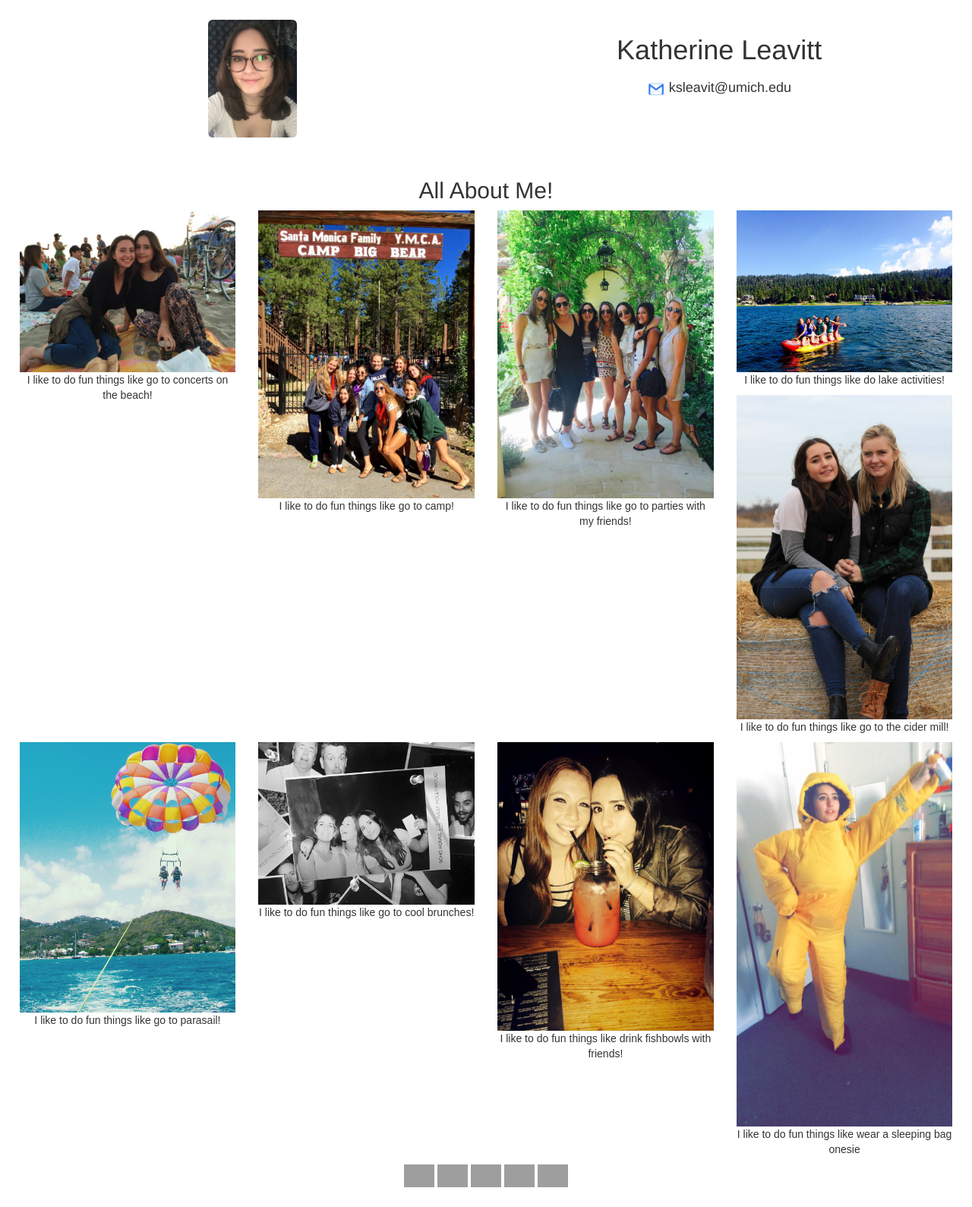
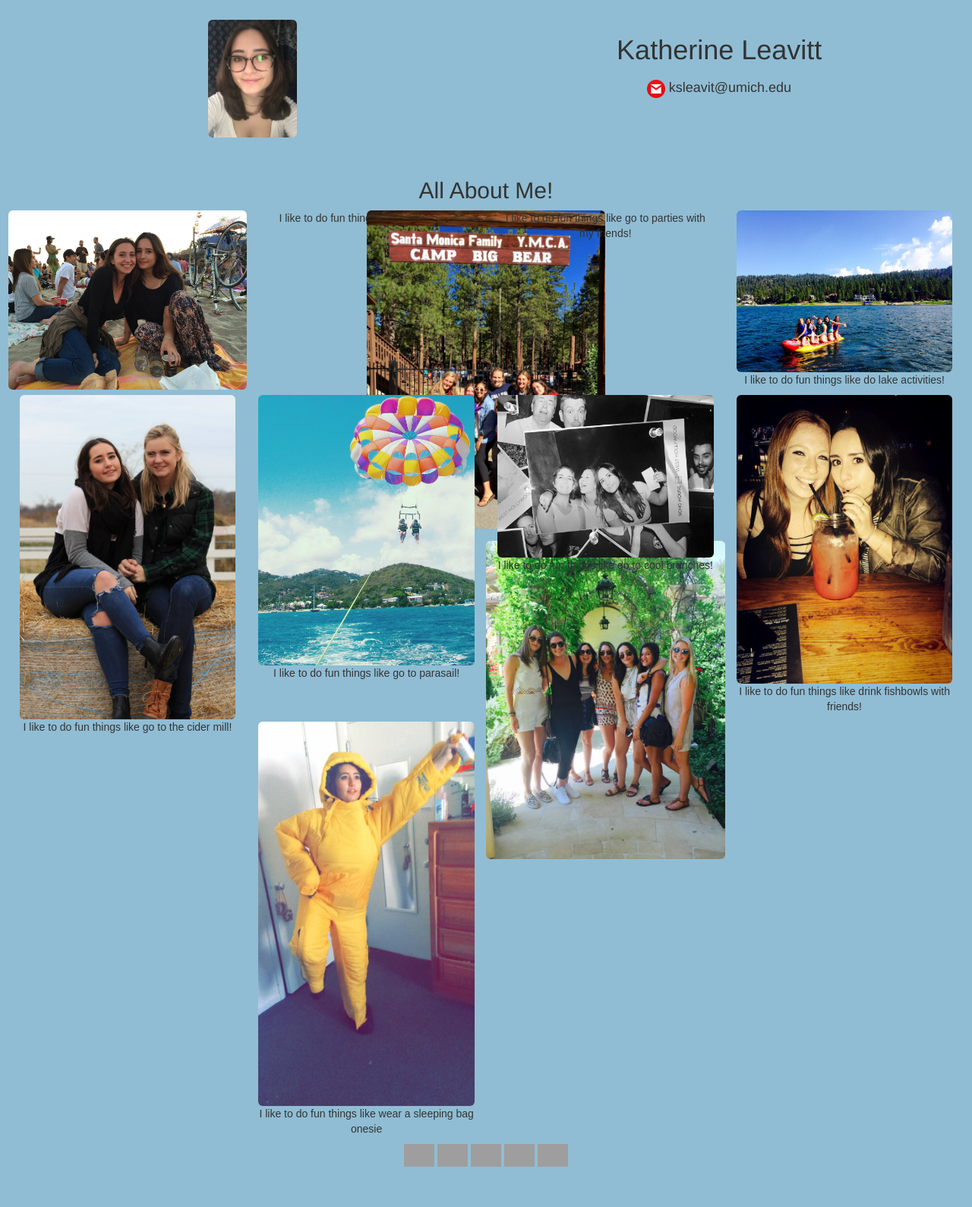
Before and after one commit to katherineleavitt/SI206-portfolio, a Python web app: template templates/home.html in a window 1280 px wide. Shown: the whole page at 76% size. After the commit the page ends 1536 px from the top, so only its background shows below. Run offline with Jinja, Linux system fonts and the light colour scheme; the template is opened without the code that fills it, so the values that code supplies are empty; some libraries are stand-ins or nearby versions; grey boxes are pictures that could not be loaded.

Commit message:
added photos

```diff
--- a/app.yaml
+++ b/app.yaml
@@ -1,4 +1,4 @@
-application: ksl-portfolio
+application: portfolio
 version: 1
 runtime: python27
 api_version: 1
--- a/static/style.css
+++ b/static/style.css
@@ -3,6 +3,14 @@ body {
 	font-size: 100%;
 	margin: 0 0 100px;
     text-align: center;
+    position: absolute;
+}
+
+ul  {
+ padding-left:0;
+}
+ul li  {
+ list-style-position:inside
 }
 
 img {
@@ -34,11 +42,11 @@ header {
 .dropbtn {
     background-color: #1F71FF;
     color: white;
-    padding: 20px;
+    padding: 10px;
     font-size: 18px;
     border: none;
     vertical-align: right;
-    border-radius: 65%;
+    border-radius: 20%;
 }
 
 .dropbtn:hover, .dropbtn:focus {
@@ -49,7 +57,6 @@ header {
     position: relative;
     display: inline-block;
     z-index: 1;
-    float: right;
 
 }
 
@@ -57,8 +64,9 @@ header {
     display: none;
     position: absolute;
     background-color: #f9f9f9;
-    min-width: 160px;
+    min-width: 120px;
     box-shadow: 0px 8px 16px 0px rgba(0,0,0,0.2);
+    text-align: right;
 }
 
 .dropdown-content a {
@@ -85,11 +93,18 @@ background-color: #f1f1f1
     width: 4%;
 }
 
+footer, .pagecontent:after {
+    position: absolute;
+    right: 0;
+    bottom: -10;
+    left: 0;
+    text-align: center;
 
+}
 
-footer {
-    width: 100%;
-    text-align: center;
+html body {
+    background-color: #90BDD4;
+
 }
 
 @media only screen and (min-width: 800px) {
@@ -100,18 +115,28 @@ footer {
         display: none;
     }
     .nav {
-        display: inline-block;
+        display: inline;
     }
-	.nav-justified{
-        color: #1F71FF;
- 	}
-    .nav-justified > li > a:hover {
-      background-color: #94BBFF;
+
+    #beach {
+        position: absolute;
+        top: 0px;
+        left: 0px;
     }
- 	.active > a {
-        background-color: #1F71FF;
-        color:#0088cc;
+
+    #camp {
+        position: absolute;
+        top: 0px;
     }
+
+    #friends {
+        position: absolute;
+        top: 435px;
+        left: 0;
+    }
+
+
+
 
 }
 
--- a/templates/home.html
+++ b/templates/home.html
@@ -2,41 +2,51 @@
 {% block content %}
 		    <h2>All About Me!</h2>
 		    <div class="row">
+		    	<div class="row1">
 				    <div class="col-sm-12 col-md-6 col-lg-3">
-		      	<img src = "static/beach.jpg" alt = "beach"/>
+				      	<img src = "static/beach.jpg" alt = "beach" class="img-rounded" id="beach"/>
 				      	<p>I like to do fun things like go to concerts on the beach!</p>
 				    </div>
 				    <div class="col-sm-12 col-md-6 col-lg-3">
-		      	<img src = "static/camp.jpg" alt = "camp"/>
+				      	<img src = "static/camp.jpg" alt = "camp" class="img-rounded" id="camp"/>
 				      	<p>I like to do fun things like go to camp!</p>
 				    </div>
+			    </div>
+			    <div class="row2">
 				    <div class="col-sm-12 col-md-6 col-lg-3">
-		      	<img src = "static/friends.jpg" alt = "friends"/>
+				      	<img src = "static/friends.jpg" alt = "friends" class="img-rounded" id="friends"/>
 				      	<p>I like to do fun things like go to parties with my friends!</p>
 				    </div>
 				    <div class="col-sm-12 col-md-6 col-lg-3">
-		      	<img src = "static/lake.jpg" alt = "lake"/>
+				      	<img src = "static/lake.jpg" alt = "lake" class="img-rounded" id="lake"/>
 				      	<p>I like to do fun things like do lake activities!</p>
 				    </div>
+			    </div>
+			    <div class="row3">
 				    <div class="col-sm-12 col-md-6 col-lg-3">
-		      	<img src = "static/mary.jpg" alt = "mary"/>
+				      	<img src = "static/mary.jpg" alt = "mary" class="img-rounded" id="mary"/>
 				      	<p>I like to do fun things like go to the cider mill!</p>
 				    </div>
 				    <div class="col-sm-12 col-md-6 col-lg-3">
-		      	<img src = "static/parasail.jpg" alt = "parasail"/>
+				      	<img src = "static/parasail.jpg" alt = "parasail" class="img-rounded" id="parasail"/>
 				      	<p>I like to do fun things like go to parasail!</p>
 				    </div>
+			    </div>
+			    <div class="row4">
 				    <div class="col-sm-12 col-md-6 col-lg-3">
-		      	<img src = "static/soho.jpg" alt = "soho"/>
+				      	<img src = "static/soho.jpg" alt = "soho" class="img-rounded" id="soho"/>
 				      	<p>I like to do fun things like go to cool brunches!</p>
 				    </div>
 				    <div class="col-sm-12 col-md-6 col-lg-3">
-		     	<img src = "static/kelly.jpg" alt = "kelly"/>
+				     	<img src = "static/kelly.jpg" alt = "kelly" class="img-rounded" id="kelly"/>
 				     	<p>I like to do fun things like drink fishbowls with friends!</p>
 				    </div>
+			    </div>
+				    <div class="row5">
 				    <div class="col-sm-12 col-md-6 col-lg-3">
-		      	<img src = "static/onesie.jpg" alt = "onesie"/>
+				      	<img src = "static/onesie.jpg" alt = "onesie" class="img-rounded" id="onesie"/>
 				      	<p>I like to do fun things like wear a sleeping bag onesie</p>
 				    </div>
 			    </div>
+		    </div>
 {%endblock%}
--- a/templates/index.html
+++ b/templates/index.html
@@ -18,7 +18,7 @@
 	  		</div>
 	 		<div class="col-sm-12 col-md-6">
 	  			<h4><a href="mailto:ksleavit@umich.edu">
-					<img src="static/gmail.png" alt="gmail" class="img-rounded" id="gmail"/>
+					<img src="static/gmail-icon.png" alt="gmail" id="gmail"/>
 			  	</a>
 				ksleavit@umich.edu</h4>
 		  		</div>
@@ -26,8 +26,8 @@
 
 		<section id="drop">
 			<div class="dropdown">
-				<button onclick="myFunction()" class="dropbtn">&#9776;</button>
-				  <div id="myDropdown" class="dropdown-content">
+				<button onclick="myFunction()" class="dropbtn img-rounded">&#9776; Menu</button>
+				  <div id="myDropdown" class="dropdown-content img-rounded">
 				    <a href="home">Home</a>
 				    <a href="education">Education</a>
 					<a href="work">Work &amp; Projects</a>
@@ -54,17 +54,16 @@
 				}
 			</script>
 		</section>
-			<ul class="nav nav-pills nav-justified">
-			  <li class="active"><a href="home">Home</a></li>
+			<ul class="nav nav-pills nav-justified" id="myPills">
+			  <li class="active"><a href="home" data-toggle="tab">Home</a></li>
 				   <li><a href="education">Education</a></li>
 					<li><a href="work">Work &amp; Projects</a></li>
 					<li><a href="contact">Contact</a></li>
 			</ul>
 
 			<script type="text/javascript">
-				$(".nav.nav-pills.nav-justified li").on("click",function(){
-					$(".nav.nav-pills.nav-justified li").removeClass("active");
-					$(this).addClass("active");
+				$('ul.nav.nav-pills.nav-justified li a').click(function() {
+				    $(this).parent().addClass('active').siblings().removeClass('active');
 				});
 			</script>
 
@@ -81,10 +80,11 @@
 
 			<h2>{{pageTitle}}</h2>
 		</header>
-
-	  	{% block content %}
-			Never gonna see this either
-		{% endblock %}
+		<div class="pagecontent">
+			{% block content %}
+				Never gonna see this either
+			{% endblock %}
+		</div>
 
 	  <footer>
 	  	<div>
```
Also changed, not shown: templates/education.html (+7 -0 lines), templates/work.html (+7 -3 lines), static/gmail-icon.png (added), static/gmail.png (deleted), static/sarah.jpg (added), static/winter.jpg (added). Lines whose indentation alone changed are shown as unchanged.
